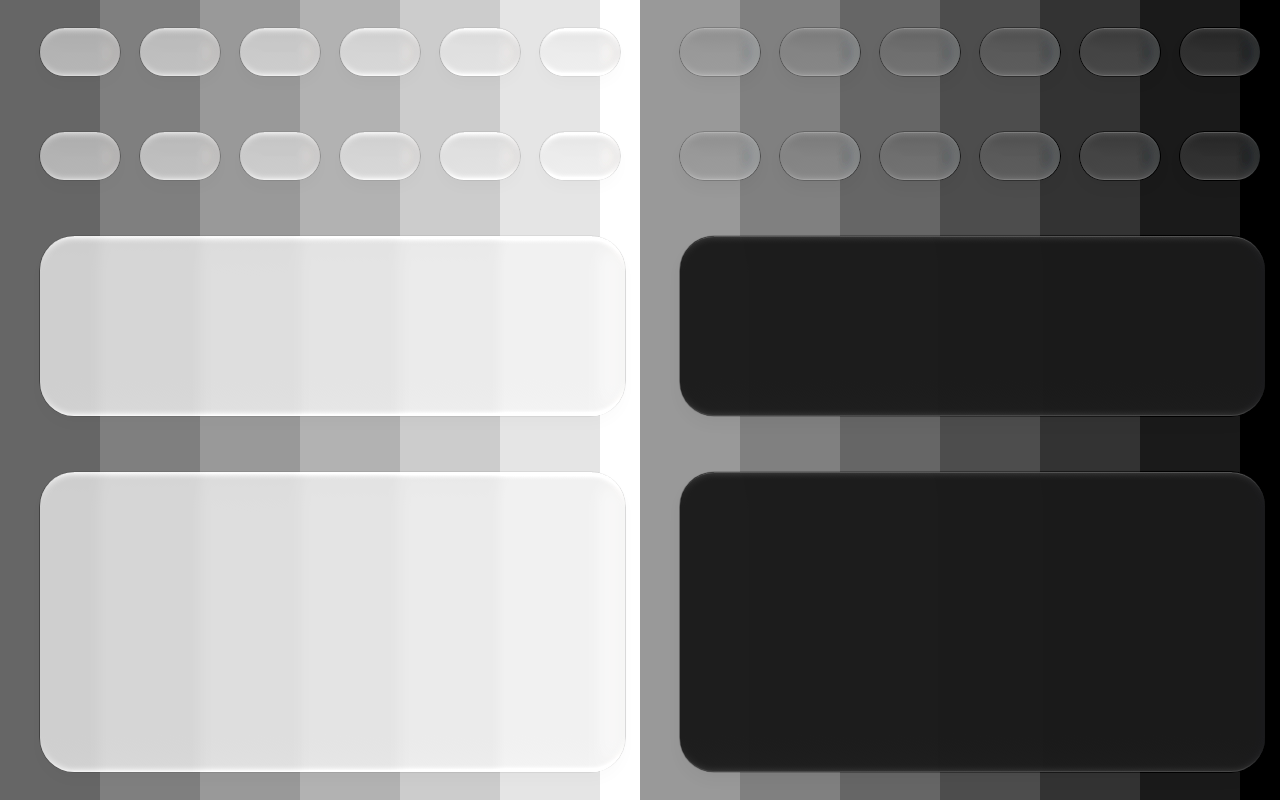
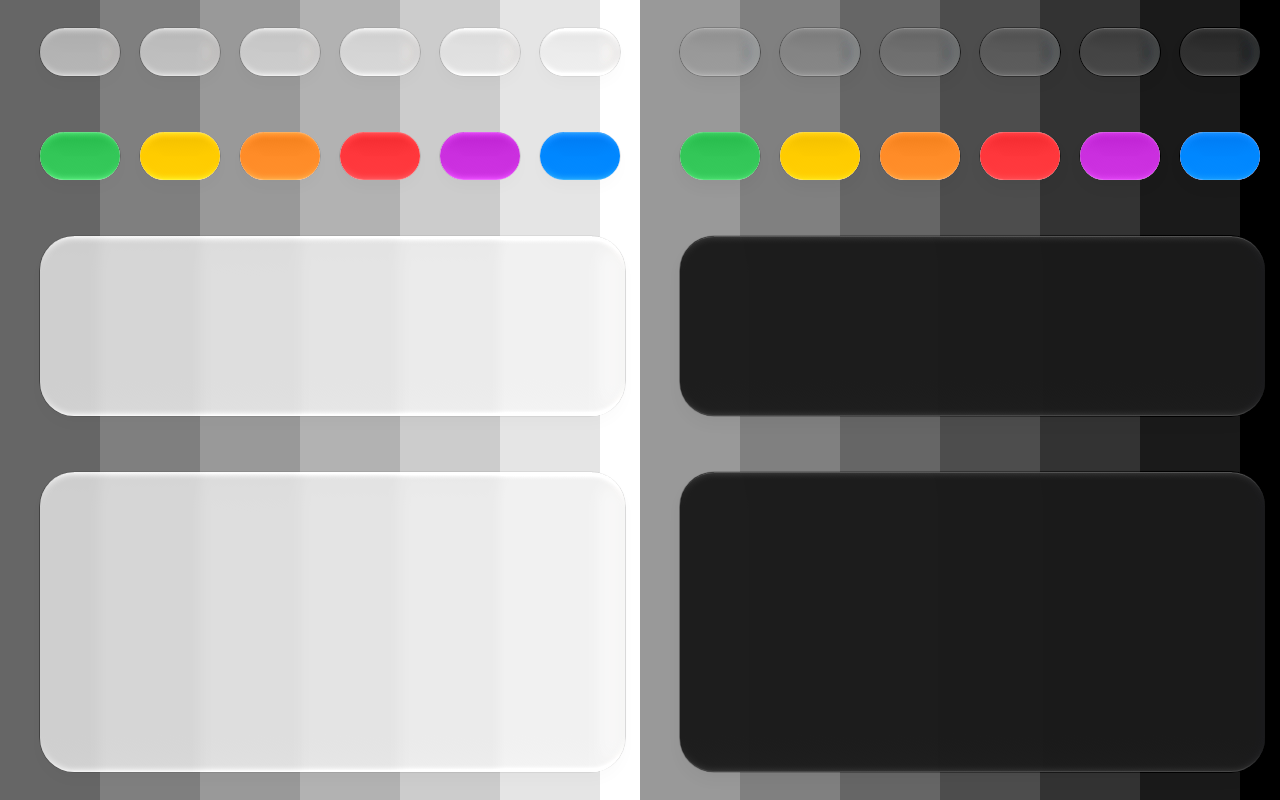
Before and after one commit to davidwuchta/liquid-glass, a Next.js app: page / in a window 1280 px wide. Built offline with nearby package versions, Linux system fonts and the light colour scheme.

Commit message:
added tinted variant

```diff
--- a/src/components/LiquidGlass.tsx
+++ b/src/components/LiquidGlass.tsx
@@ -3,11 +3,41 @@
 import React, { useEffect, useId, useRef, useState } from "react";
 
 export type GlassTheme = "dark" | "light";
-export type GlassVariant = "clear" | "opaque";
+export type GlassVariant = "clear" | "opaque" | "tinted";
+export type GlassTintColor =
+  | "blue"
+  | "green"
+  | "yellow"
+  | "orange"
+  | "red"
+  | "purple";
+
+export const GLASS_TINT_PRESETS: Record<GlassTintColor, string> = {
+  blue: "#0088FF",
+  green: "#34C759",
+  yellow: "#FFCC00",
+  orange: "#FF8D28",
+  red: "#FF383C",
+  purple: "#CB30E0",
+};
 
 export interface GlassFill {
   color: string;
   blendMode?: React.CSSProperties["mixBlendMode"];
+}
+
+function parseHexColor(hex: string): [number, number, number] {
+  const clean = hex.replace("#", "").trim();
+  const full =
+    clean.length === 3
+      ? clean
+          .split("")
+          .map((c) => c + c)
+          .join("")
+      : clean;
+  const num = parseInt(full, 16);
+  if (Number.isNaN(num)) return [0, 136, 255];
+  return [(num >> 16) & 255, (num >> 8) & 255, num & 255];
 }
 
 const GLASS_CONFIG = {
@@ -17,6 +47,7 @@ const GLASS_CONFIG = {
   defaults: {
     theme: "dark" as GlassTheme,
     variant: "clear" as GlassVariant,
+    tint: "blue" as GlassTintColor,
     refraction: 70,
     depth: 30,
     dispersion: 20,
@@ -90,6 +121,7 @@ interface PresetOverride {
   splay?: number;
   lightAngle?: number;
   lightOpacity?: number;
+  backingColor?: string;
   bevel?: Partial<typeof GLASS_CONFIG.bevel>;
   innerShadowLight?: Partial<typeof GLASS_CONFIG.innerShadowLight>;
   innerShadowDark?: Partial<typeof GLASS_CONFIG.innerShadowDark>;
@@ -131,6 +163,17 @@ const GLASS_PRESETS: Record<
         { color: "rgba(26, 26, 26, 1)", blendMode: "lighten" }, // 1st: #1A1A1A 100%
       ],
     },
+    tinted: {
+      frost: 6,
+      backingColor: "#FFFFFF",
+      innerShadowLight: { peak: 0.08 },
+      dropShadow: {
+        sidesSub: 0.092, // Light Clear (#D0D0D0)
+        allSub: 0, // Disabled
+        ambient: "0px 8px 15px 0px rgba(0, 0, 0, 0.04)", // Dark Clear (#000000 4%)
+      },
+      fills: [],
+    },
   },
   light: {
     clear: {
@@ -164,6 +207,17 @@ const GLASS_PRESETS: Record<
         { color: "rgba(191, 191, 191, 0.1)", blendMode: "darken" }, // 1st: #BFBFBF 10%
       ],
     },
+    tinted: {
+      frost: 6,
+      backingColor: "#FFFFFF",
+      innerShadowLight: { peak: 0.123 },
+      dropShadow: {
+        sidesSub: 0.092, // Light Clear (#D0D0D0)
+        allSub: 0, // Disabled
+        ambient: "0px 8px 15px 0px rgba(0, 0, 0, 0.02)", // Light Clear (#000000 2%)
+      },
+      fills: [],
+    },
   },
 };
 
@@ -177,6 +231,7 @@ function resolvePreset(theme: GlassTheme, variant: GlassVariant) {
     splay: override.splay ?? GLASS_CONFIG.defaults.splay,
     lightAngle: override.lightAngle ?? GLASS_CONFIG.defaults.lightAngle,
     lightOpacity: override.lightOpacity ?? GLASS_CONFIG.defaults.lightOpacity,
+    backingColor: override.backingColor,
     bevel: { ...GLASS_CONFIG.bevel, ...override.bevel },
     innerShadowLight: {
       ...GLASS_CONFIG.innerShadowLight,
@@ -538,6 +593,7 @@ function getOrGenerateLayers(
 interface LiquidGlassProps extends React.HTMLAttributes<HTMLDivElement> {
   theme?: GlassTheme;
   variant?: GlassVariant;
+  tint?: GlassTintColor | (string & {});
   refraction?: number;
   depth?: number;
   dispersion?: number;
@@ -552,6 +608,7 @@ interface LiquidGlassProps extends React.HTMLAttributes<HTMLDivElement> {
 export function LiquidGlass({
   theme = GLASS_CONFIG.defaults.theme,
   variant = GLASS_CONFIG.defaults.variant,
+  tint = GLASS_CONFIG.defaults.tint,
   refraction,
   depth,
   dispersion,
@@ -575,10 +632,22 @@ export function LiquidGlass({
   const resolvedLightAngle = lightAngle ?? preset.lightAngle;
   const resolvedLightOpacity = lightOpacity ?? preset.lightOpacity;
 
+  const isTinted = variant === "tinted";
+  const tintHex = isTinted
+    ? (GLASS_TINT_PRESETS[tint as GlassTintColor] ?? tint)
+    : null;
+  const [tintR, tintG, tintB] = tintHex ? parseHexColor(tintHex) : [0, 0, 0];
+  const tintSubR = (1 - tintR / 255).toFixed(4);
+  const tintSubG = (1 - tintG / 255).toFixed(4);
+  const tintSubB = (1 - tintB / 255).toFixed(4);
+
   const rawId = useId();
   const cleanId = rawId.replace(/:/g, "");
   const dsSidesFilterId = `lg-ds-sides-${cleanId}-${theme}-${variant}`;
   const dsAllFilterId = `lg-ds-all-${cleanId}-${theme}-${variant}`;
+  const tintFilterId = tintHex
+    ? `lg-tint-${cleanId}-${tintHex.replace(/[^a-zA-Z0-9]/g, "")}`
+    : "";
 
   const containerRef = useRef<HTMLDivElement>(null);
   const [layers, setLayers] = useState<LayerState | null>(null);
@@ -788,6 +857,7 @@ export function LiquidGlass({
             </filter>
 
             {/* Drop Shadow 3: True Plus-Darker */}
+            {dsCfg.allSub > 0 && (
               <filter id={dsAllFilterId} colorInterpolationFilters="sRGB">
                 <feComponentTransfer>
                   <feFuncR type="linear" slope="1" intercept={-dsCfg.allSub} />
@@ -795,6 +865,7 @@ export function LiquidGlass({
                   <feFuncB type="linear" slope="1" intercept={-dsCfg.allSub} />
                 </feComponentTransfer>
               </filter>
+            )}
 
             {/* Drop Shadows 1 & 2: True Plus-Darker */}
             <filter id={dsSidesFilterId} colorInterpolationFilters="sRGB">
@@ -804,12 +875,35 @@ export function LiquidGlass({
                 <feFuncB type="linear" slope="1" intercept={-dsCfg.sidesSub} />
               </feComponentTransfer>
             </filter>
+
+            {/* Tinted Variant: True Plus-Darker 100% Tint Fill */}
+            {tintHex && (
+              <filter id={tintFilterId} colorInterpolationFilters="sRGB">
+                <feComponentTransfer>
+                  <feFuncR
+                    type="linear"
+                    slope="1"
+                    intercept={-Number(tintSubR)}
+                  />
+                  <feFuncG
+                    type="linear"
+                    slope="1"
+                    intercept={-Number(tintSubG)}
+                  />
+                  <feFuncB
+                    type="linear"
+                    slope="1"
+                    intercept={-Number(tintSubB)}
+                  />
+                </feComponentTransfer>
+              </filter>
+            )}
           </defs>
         </svg>
       )}
 
       {/* 0A. Drop Shadow 3 (All-around outer ring) */}
-      {layers && (
+      {layers && dsCfg.allSub > 0 && (
         <div
           className="pointer-events-none absolute rounded-[inherit]"
           style={{
@@ -865,6 +959,14 @@ export function LiquidGlass({
         />
       )}
 
+      {/* 0C. Solid Backing (Tinted variant: 100% white behind the glass) */}
+      {preset.backingColor && (
+        <div
+          className="pointer-events-none absolute inset-0 rounded-[inherit]"
+          style={{ backgroundColor: preset.backingColor }}
+        />
+      )}
+
       {/* 1. Glass Backdrop (+ True GPU Plus-Darker Pass in Chromium) */}
       <div
         className="pointer-events-none absolute inset-0 overflow-hidden rounded-[inherit]"
@@ -885,7 +987,27 @@ export function LiquidGlass({
         />
       )}
 
-      {/* 1B. Glass Body Fills (rendered bottom-to-top) */}
+      {/* 1B. Tinted Variant Fill (100% Tint Color, Plus Darker) */}
+      {tintHex && (
+        <div
+          className="pointer-events-none absolute inset-0 rounded-[inherit]"
+          style={
+            useSvg
+              ? {
+                  backdropFilter: `url(#${tintFilterId})`,
+                  WebkitBackdropFilter: `url(#${tintFilterId})`,
+                }
+              : {
+                  backgroundColor: tintHex,
+                  mixBlendMode: layers?.cssPlusDarker
+                    ? "plus-darker"
+                    : "multiply",
+                }
+          }
+        />
+      )}
+
+      {/* 1C. Glass Body Fills (rendered bottom-to-top) */}
       {fills.map((fill, index) => (
         <div
           key={index}
--- a/src/sections/Dark.tsx
+++ b/src/sections/Dark.tsx
@@ -68,7 +68,8 @@ export const Dark = () => {
           <Draggable>
             <LiquidGlass
               theme="dark"
-              variant="clear"
+              variant="tinted"
+              tint="green"
               radius={1000}
               className="w-20 h-12"
             />
@@ -76,7 +77,8 @@ export const Dark = () => {
           <Draggable>
             <LiquidGlass
               theme="dark"
-              variant="clear"
+              variant="tinted"
+              tint="yellow"
               radius={1000}
               className="w-20 h-12"
             />
@@ -84,7 +86,8 @@ export const Dark = () => {
           <Draggable>
             <LiquidGlass
               theme="dark"
-              variant="clear"
+              variant="tinted"
+              tint="orange"
               radius={1000}
               className="w-20 h-12"
             />
@@ -92,7 +95,8 @@ export const Dark = () => {
           <Draggable>
             <LiquidGlass
               theme="dark"
-              variant="clear"
+              variant="tinted"
+              tint="red"
               radius={1000}
               className="w-20 h-12"
             />
@@ -100,7 +104,8 @@ export const Dark = () => {
           <Draggable>
             <LiquidGlass
               theme="dark"
-              variant="clear"
+              variant="tinted"
+              tint="purple"
               radius={1000}
               className="w-20 h-12"
             />
@@ -108,7 +113,8 @@ export const Dark = () => {
           <Draggable>
             <LiquidGlass
               theme="dark"
-              variant="clear"
+              variant="tinted"
+              tint="blue"
               radius={1000}
               className="w-20 h-12"
             />
--- a/src/sections/Light.tsx
+++ b/src/sections/Light.tsx
@@ -68,7 +68,8 @@ export const Light = () => {
           <Draggable>
             <LiquidGlass
               theme="light"
-              variant="clear"
+              variant="tinted"
+              tint="green"
               radius={1000}
               className="w-20 h-12"
             />
@@ -76,7 +77,8 @@ export const Light = () => {
           <Draggable>
             <LiquidGlass
               theme="light"
-              variant="clear"
+              variant="tinted"
+              tint="yellow"
               radius={1000}
               className="w-20 h-12"
             />
@@ -84,7 +86,8 @@ export const Light = () => {
           <Draggable>
             <LiquidGlass
               theme="light"
-              variant="clear"
+              variant="tinted"
+              tint="orange"
               radius={1000}
               className="w-20 h-12"
             />
@@ -92,7 +95,8 @@ export const Light = () => {
           <Draggable>
             <LiquidGlass
               theme="light"
-              variant="clear"
+              variant="tinted"
+              tint="red"
               radius={1000}
               className="w-20 h-12"
             />
@@ -100,7 +104,8 @@ export const Light = () => {
           <Draggable>
             <LiquidGlass
               theme="light"
-              variant="clear"
+              variant="tinted"
+              tint="purple"
               radius={1000}
               className="w-20 h-12"
             />
@@ -108,7 +113,8 @@ export const Light = () => {
           <Draggable>
             <LiquidGlass
               theme="light"
-              variant="clear"
+              variant="tinted"
+              tint="blue"
               radius={1000}
               className="w-20 h-12"
             />
```
Lines whose indentation alone changed are shown as unchanged.
